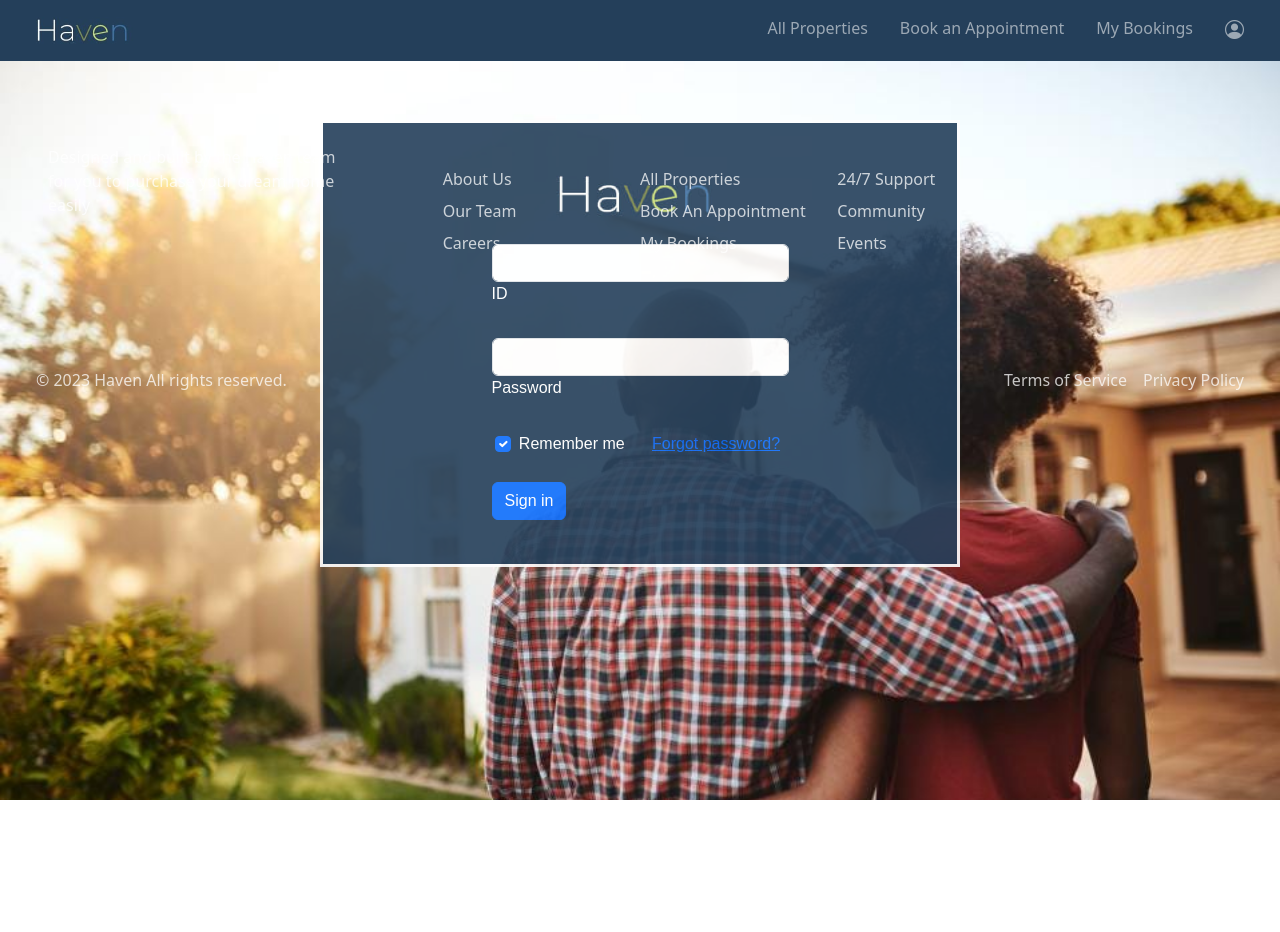
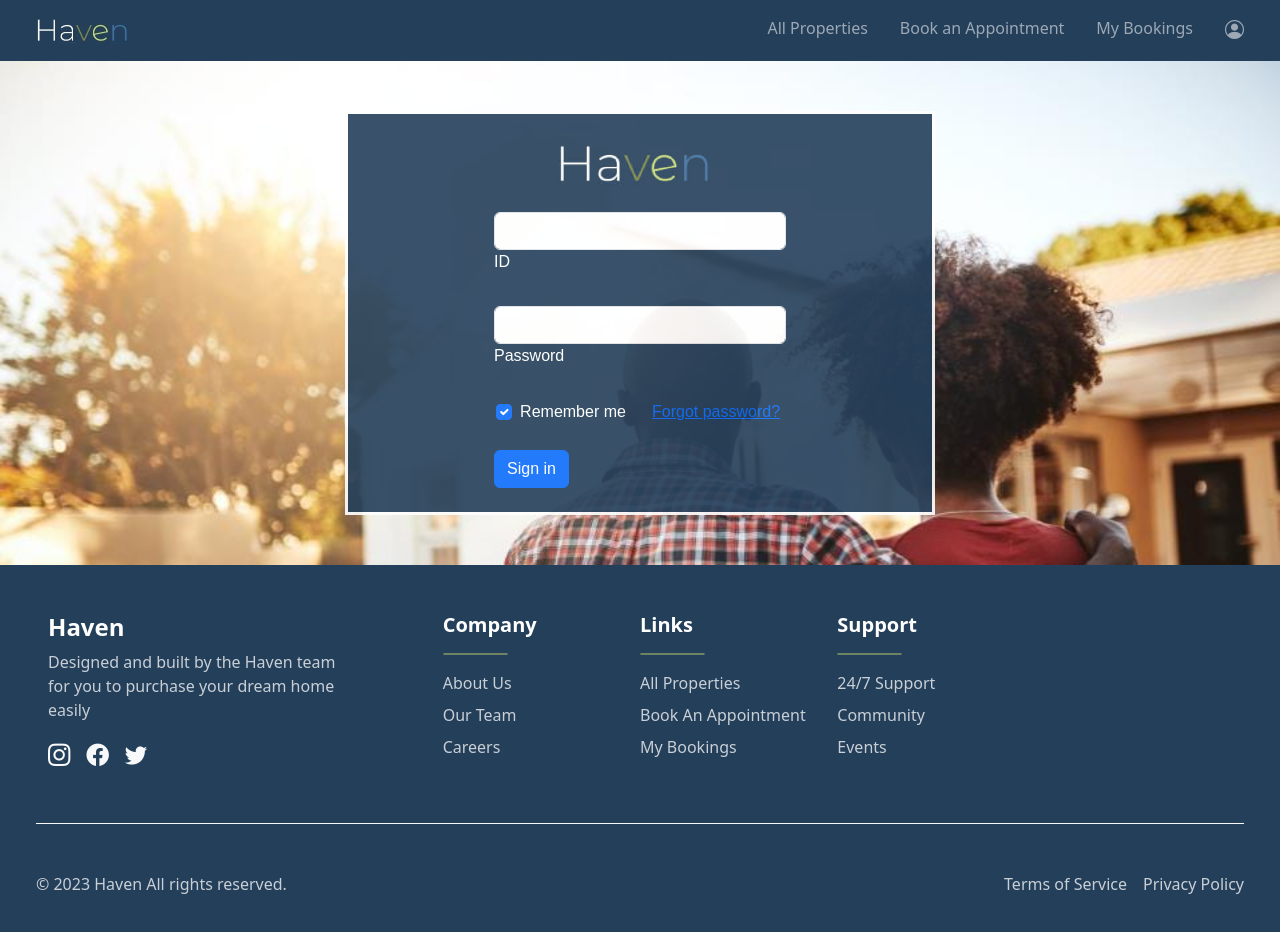
Before and after one commit to xinyitann/ESD, a Vue app: page /login in a window 1280 px wide. Shown: the top 932 px of the page. Before the commit the page ends 800 px from the top, so only its background shows below. Built offline with nearby package versions, Linux system fonts and the light colour scheme.

Commit message:
Update login.vue

```diff
--- a/src/views/login.vue
+++ b/src/views/login.vue
@@ -71,23 +71,18 @@ name: 'LoginPage',
 <style>
 
    #login_main{
-        margin-top: 50px;
-        position: absolute;
-        bottom: 0;
-        top: 0;
-        width: 100%;
+        padding: 50px;
         background-image: url(../assets/loginbackground.jpg);
         background-size: cover;
     }
     #login{
-        margin-top: 70px;
+
         margin-left: auto;
         margin-right: auto;
         width: 50%;
         font-family: sans-serif;
         color: white;
         border: solid white 3px;
-        padding: 20px;
         background-color:  rgba(36,63,90,255);
         opacity: 0.9;
     }
```
